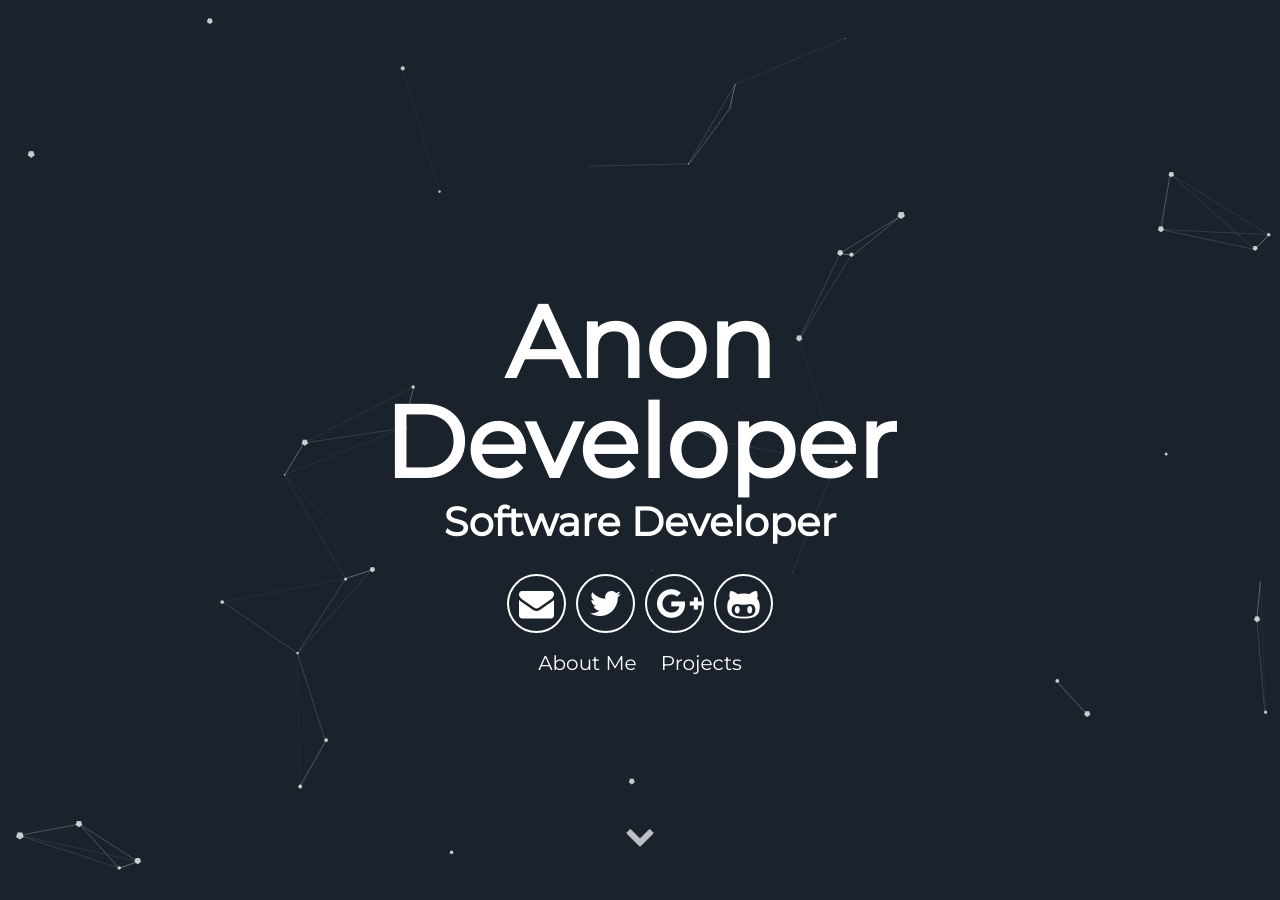
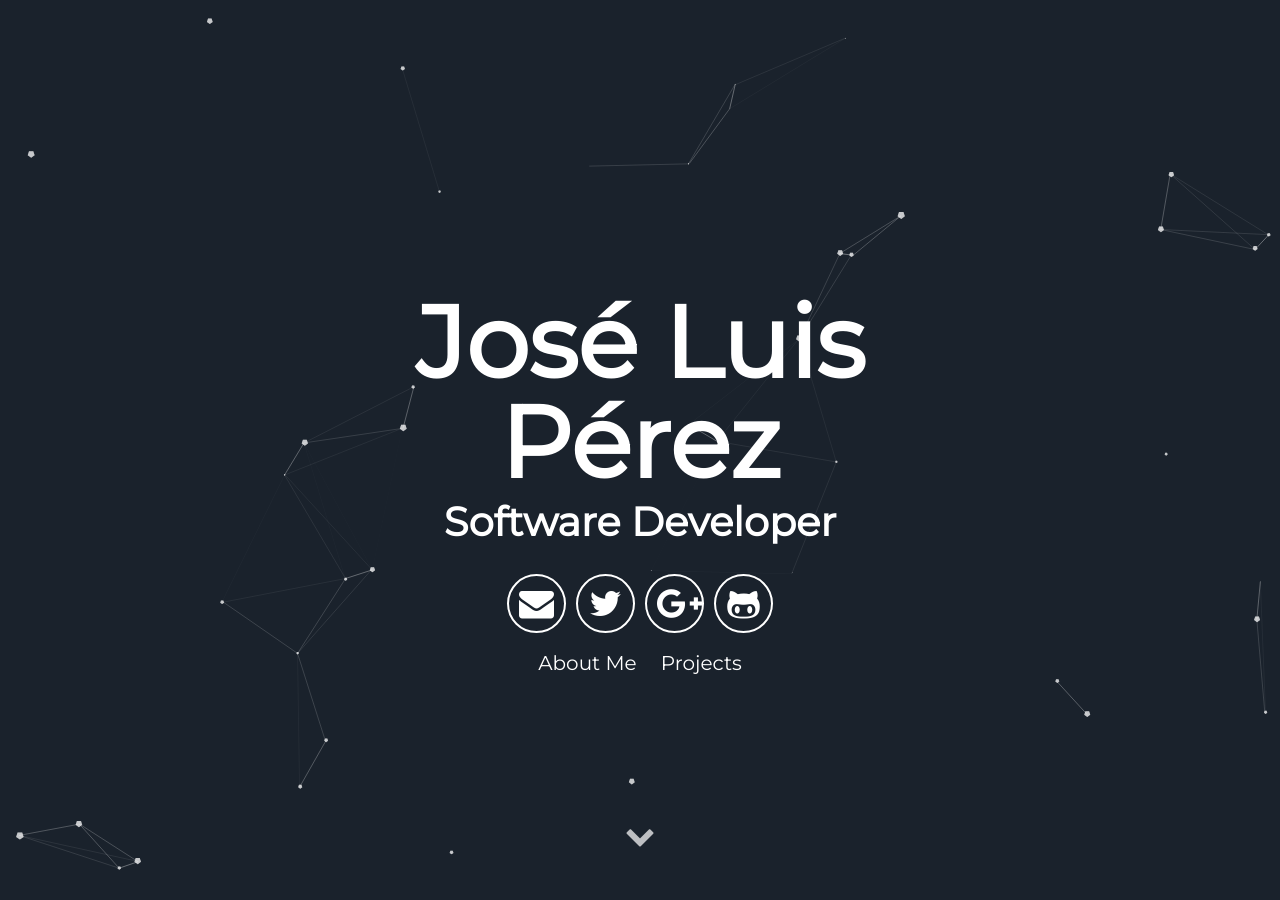
Before and after one commit to joluper/joluper.github.io, a Jekyll site: the page built from index.html, in a window 1280 px wide and 900 px high. Built offline with Jekyll 4.4.1, drawn with Linux system fonts in a browser that asks for light colours; some of the changed text lies outside the part shown.

Commit message:
particle theme

```diff
--- a/_config.yml
+++ b/_config.yml
@@ -1,11 +1,11 @@
 # Site settings
 title: A blog about lorem ipsum dolor sit amet
 description: A blog about lorem ipsum dolor sit amet
-# baseurl: "/particle" # the subpath of your site, e.g. /blog
-# url: "localhost:3000" # the base hostname & protocol for your site e.g. http://willianjusten.com.br
+baseurl: "/" # the subpath of your site, e.g. /blog
+url: "https:/joluper.github.io" # the base hostname & protocol for your site e.g. http://willianjusten.com.br
 
 # User settings
-username: Anon Developer
+username: José Luis Pérez
 user_description: Bicycle rights irony actually neutra typewriter lyft. Man bun taxidermy put a bird on it, umami yr ramps pop-up ugh bushwick chia lo-fi. Occupy bitters pour-over snackwave you probably haven't heard of them small batch. Cornhole mustache man bun letterpress echo park VHS.
 user_title: Software Developer
 email: anon@anon.com
```
